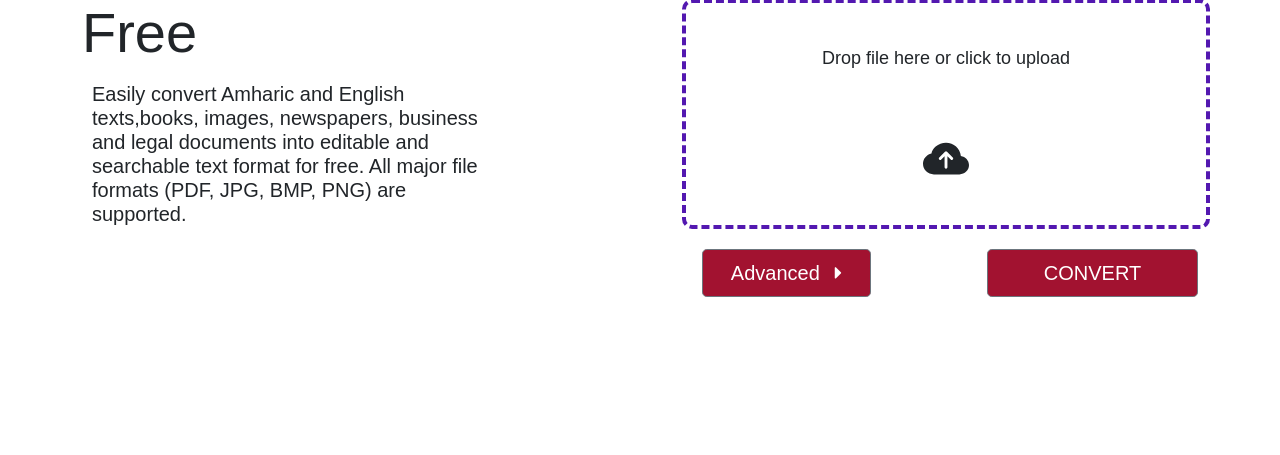
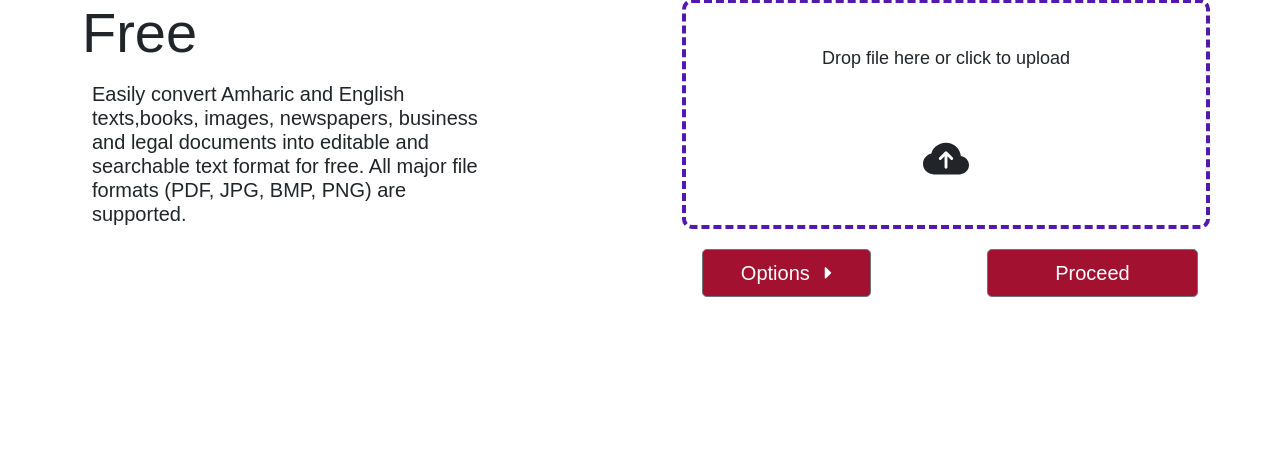
Before and after one commit to rufaelfekadu/Amharic-OCR, a Flask app: page / in a window 1280 px wide. Shown: the part 587-1042 px from the top of the page. Run offline with Flask 2, Linux system fonts and the light colour scheme; some libraries are stand-ins or nearby versions.

Commit message:
buttons changed

```diff
--- a/flask_module/templates/index.html
+++ b/flask_module/templates/index.html
@@ -109,7 +109,7 @@ filename='images/transfer_files.svg')}}">
      <div class="drop-down col-md proceed-btn ">
     <button type="button" class="btn btn-secondary
      btn-lg drop-down-button" style="width:80%; background-color:#a21230; font-size:20px;">
-        Advanced<i class="fa fa-caret-right" style=" padding-left:15px;"></i></button>
+        Options<i class="fa fa-caret-right" style=" padding-left:15px;"></i></button>
          <div class="drop-down-menu hide">
 
          <input type="checkbox" id="scanned-image" style="width:20px;height:20px;" name="scanned-image">
@@ -121,7 +121,8 @@ filename='images/transfer_files.svg')}}">
     </div>
 
      <div class="proceed-btn2 col-sm" >
-    <button type="submit" class="btn btn-secondary  btn-lg" style="width:100%; background-color:#a21230; font-size:20px; " >CONVERT</button>
+    <button type="submit" class="btn btn-secondary  btn-lg" style="width:100%; background-color:#a21230; font-size:20px; " >
+        Proceed</button>
     </div>
 
 
```
Also changed, not shown: flask_module/static/uploads/download.png (added).
